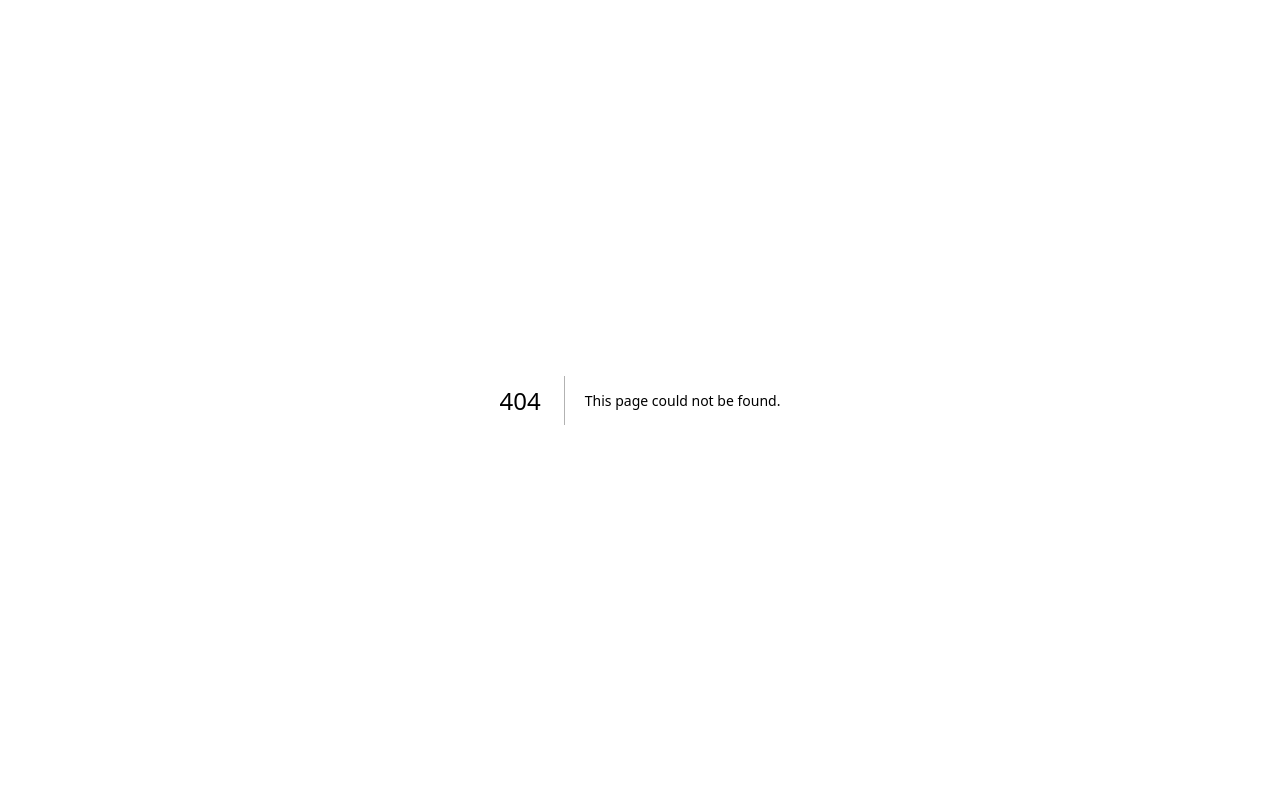
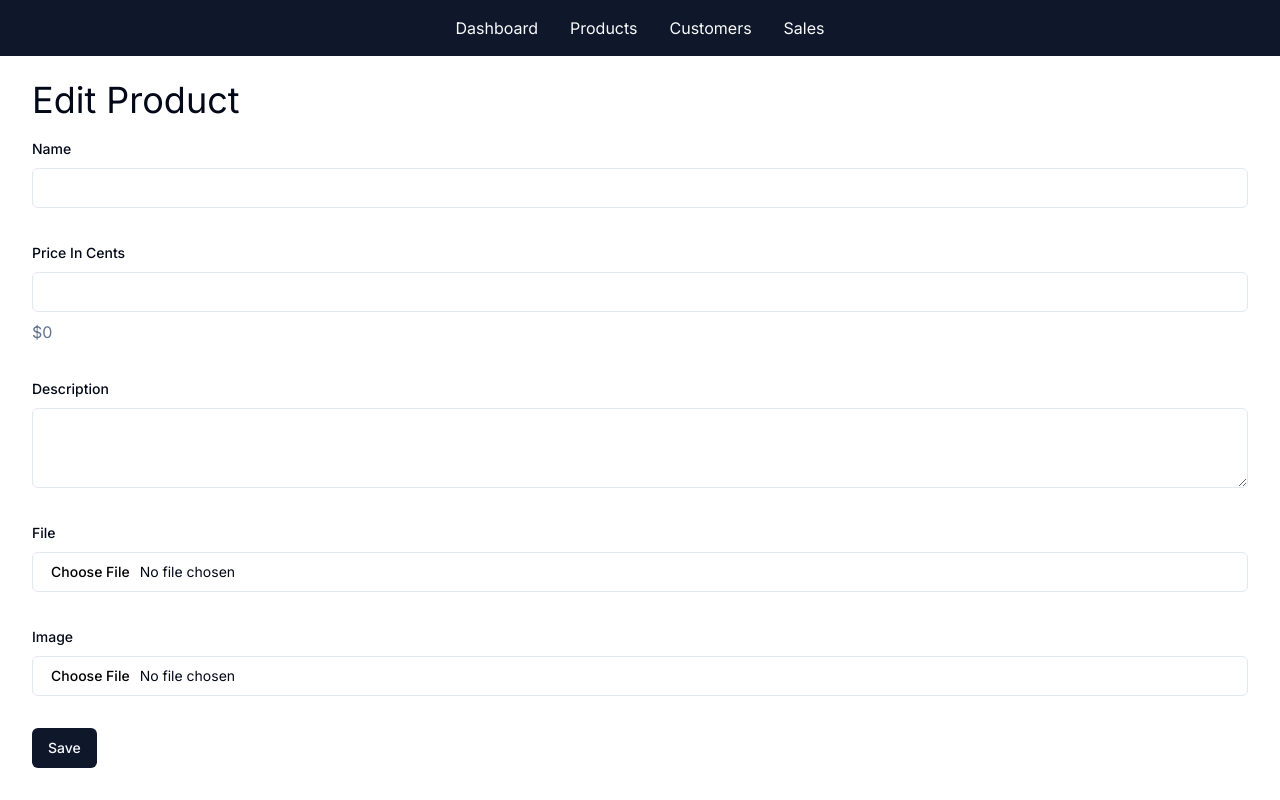
Before and after one commit to Kkwafo/e-commerce-base-app, a Next.js app: page /admin/products/1/edit in a window 1280 px wide. Before the commit this address had no page. Built offline with nearby package versions, Linux system fonts and the light colour scheme; no server answers; the database is empty.

Commit message:
adding Edit Form

```diff
--- /dev/null
+++ b/src/app/admin/products/[id]/edit/page.tsx
@@ -0,0 +1,17 @@
+import db from '@/db/db'
+import { PageHeader } from '../../../_components/PageHeader'
+import { ProductForm } from '../../_components/ProductForm'
+
+export default async function EditProductPage({
+  params : {id},
+}: {
+  params: { id: string }
+}) {
+  const product = await db.product.findUnique({where : {id}})
+  return (
+    <>
+    <PageHeader>Edit Product</PageHeader>
+    <ProductForm product = {product} />
+    </>
+  )
+}
--- a/src/app/admin/products/_components/ProductForm.tsx
+++ b/src/app/admin/products/_components/ProductForm.tsx
@@ -8,10 +8,12 @@ import { formatCurrency } from '@/lib/formatters';
 import { useState } from 'react';
 import { addProduct } from '../../_actions/product';
 import { useFormState, useFormStatus } from 'react-dom';
+import { Product } from '@prisma/client';
+import Image from 'next/image';
 
-export function ProductForm() {
+export function ProductForm({product} : {product?: Product | null}) {
   const [error, action]= useFormState(addProduct, {})
-  const [priceInCents, setPriceInCents] = useState<number>();
+  const [priceInCents, setPriceInCents] = useState<number | undefined >(product?.priceInCents);
 
   return (
     <form action={action} className='space-y-8'>
@@ -22,6 +24,7 @@ export function ProductForm() {
           id="name"
           name="name"
           required
+          defaultValue={product?.name || ""}
         />
         {error.name && <div className= "text-destructive"> {error.name} </div>}
       </div>
@@ -39,12 +42,14 @@ export function ProductForm() {
           {formatCurrency((priceInCents || 0) / 100)}
         </div>
         {error.priceInCents && <div className= "text-destructive"> {error.priceInCents} </div>}
+        </div>
         <div className='space-y-2'>
           <Label htmlFor="description">Description</Label>
           <Textarea
             id="description"
             name="description"
             required
+            defaultValue={product?.description || ""}
           />
         </div>
         {error.description && <div className= "text-destructive"> {error.description} </div>}
@@ -55,10 +60,11 @@ export function ProductForm() {
             type="file"
             id="file"
             name="file"
-            required
+            required = {product == null}
           />
+          {product != null && <div className='text-muted-foreground'> {product.filePath}</div>}
+          {error.file && <div className= "text-destructive"> {error.file} </div>}
         </div>
-        {error.file && <div className= "text-destructive"> {error.file} </div>}
 
         <div className='space-y-2'>
           <Label htmlFor="image">Image</Label>
@@ -66,13 +72,19 @@ export function ProductForm() {
             type="file"
             id="image"
             name="image"
-            required
+            required = {product == null}
           />
-        </div>
+        {product != null &&
+        <Image
+          src={"/" + product.imagePath} //ver estructura de carpetas y absolute path
+          height="400"
+          width="400"
+          alt="Product Image"
+        />}
+
         {error.image && <div className= "text-destructive"> {error.image} </div>}
-
-        <Button type="submit"> Save</Button>
       </div>
+        <SubmitButton />
     </form>
   );
 }
--- a/src/app/admin/products/page.tsx
+++ b/src/app/admin/products/page.tsx
@@ -81,12 +81,12 @@ if (products.length === 0) return <p>No products found</p>
               </DropdownMenuTrigger>
               <DropdownMenuContent>
                 <DropdownMenuItem asChild>
-                  <a download href={`/admin/product/${product.id}/download`}>
+                  <a download href={`/admin/products/${product.id}/download`}>
                     Download
                   </a>
                 </DropdownMenuItem>
                 <DropdownMenuItem asChild>
-                  <Link  href={`/admin/product/${product.id}/edit`}>
+                  <Link  href={`/admin/products/${product.id}/edit`}>
                     Edit
                   </Link>
                 </DropdownMenuItem>
```
Also changed, not shown: src/app/admin/products/[id]/download/route.ts (added), 1 other file (tests, documents, lock files or other folders).
